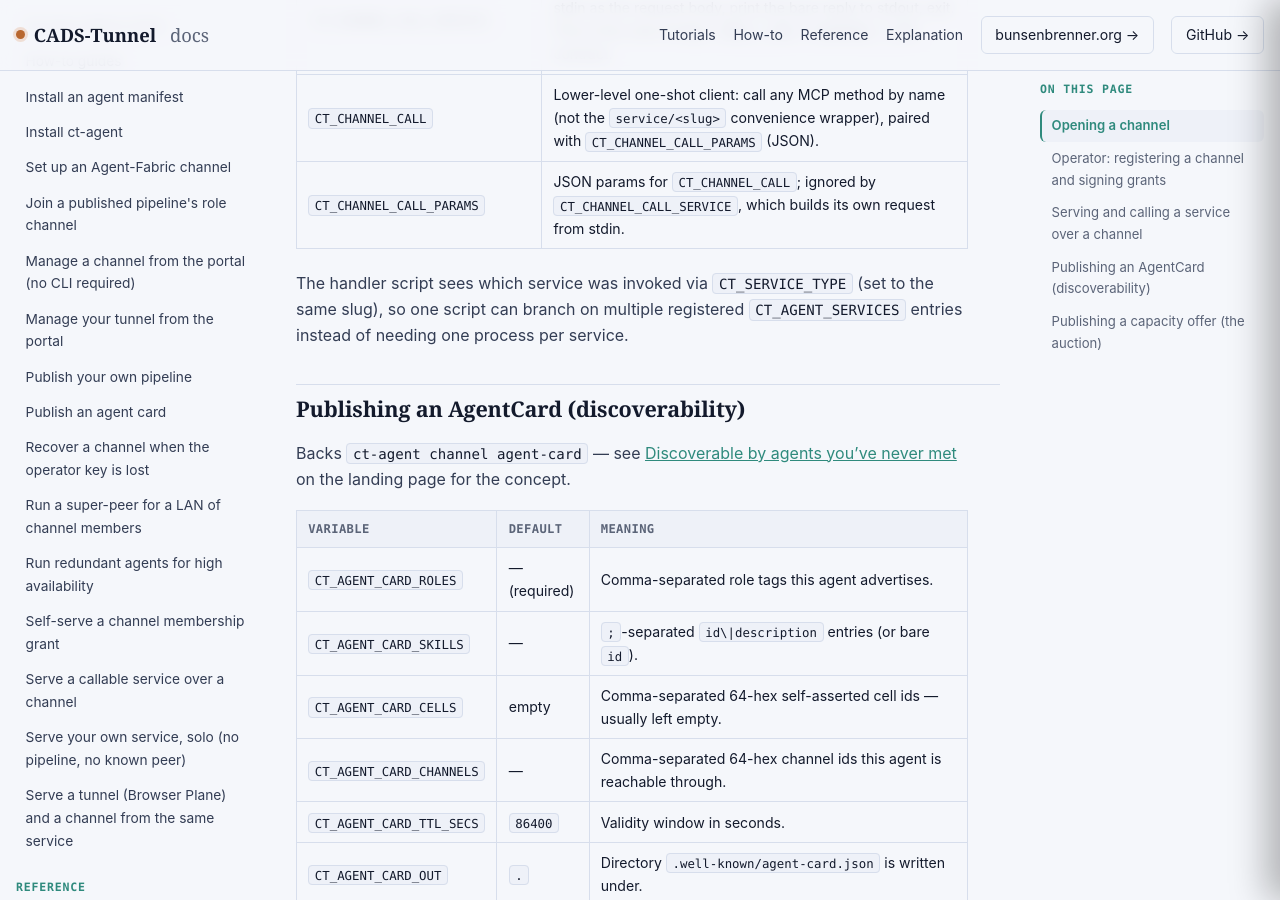
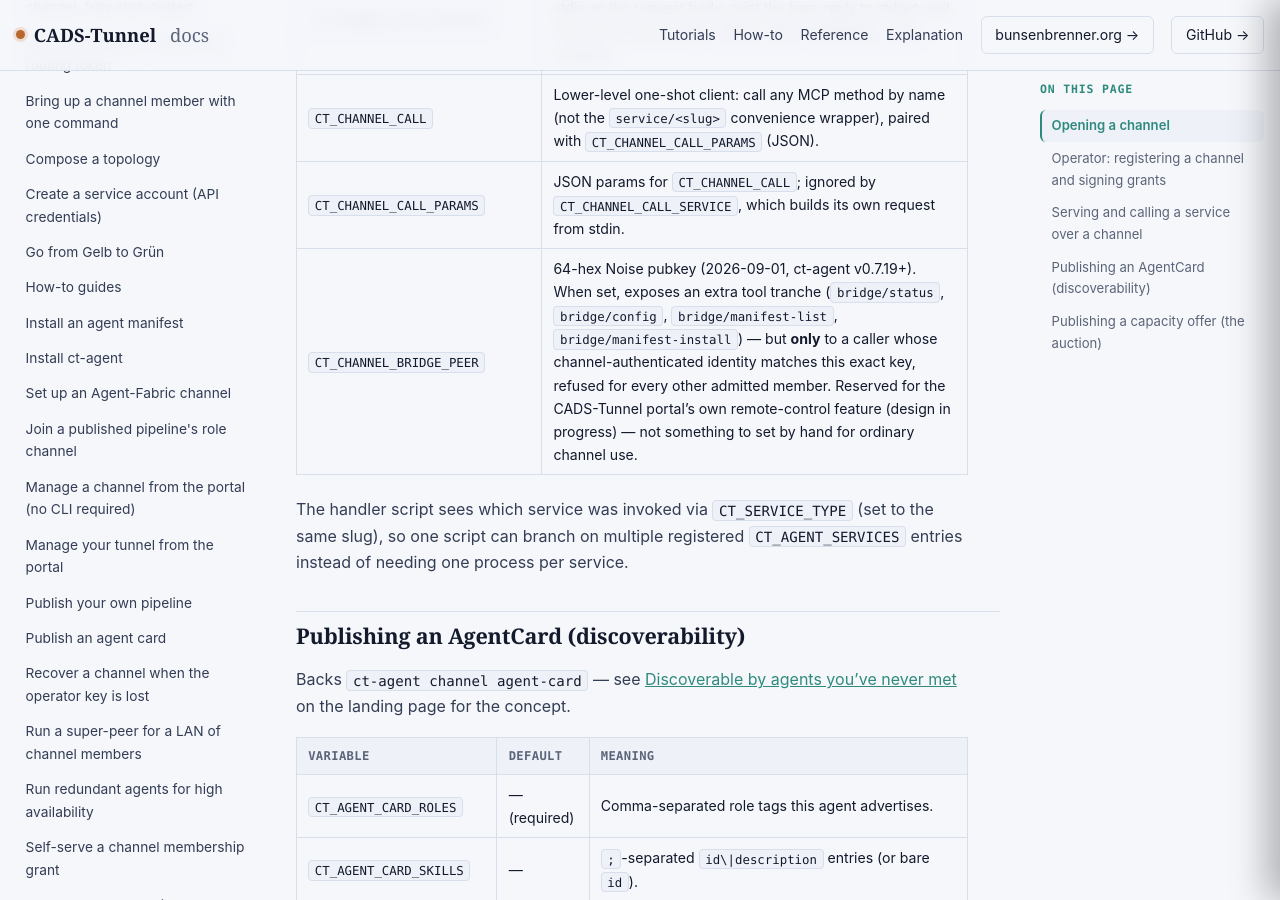
Before and after one commit to scimbe/CADS-Tunnel-docs, a Jekyll site: the page built from _reference/channel-environment-variables.md, in a window 1280 px wide and 900 px high, scrolled down 4649 px. Built offline with Jekyll 4.4.1, drawn with Linux system fonts in a browser that asks for light colours.

Commit message:
reference: document CT_CHANNEL_BRIDGE_PEER (#11)
Real gap: the brand-new bridge-tool gate (ct-agent v0.7.19,
bridge/status + bridge/config + bridge/manifest-list +
bridge/manifest-install) had no entry in the central channel
env-var reference at all.


Claude-Session: https://claude.ai/code/session_01P7RcWwn9qfcZMcfYXfutF3

Co-authored-by: scimbe <becke@vps-1779cd55.vps.ovh.net>
Co-authored-by: Claude Sonnet 5 <noreply@anthropic.com>

```diff
--- a/_reference/channel-environment-variables.md
+++ b/_reference/channel-environment-variables.md
@@ -72,6 +72,7 @@ handler's stdin, `CT_SERVICE_TYPE` was set correctly, and the handler's output c
 | `CT_CHANNEL_CALL_SERVICE` | One-shot **client**: call a peer's `service/<slug>` tool with stdin as the request body, print the bare reply to stdout, exit. This is the crew-bridge `CREW_*_CMD`/`COOKBOOK_*_CMD` contract. |
 | `CT_CHANNEL_CALL` | Lower-level one-shot client: call any MCP method by name (not the `service/<slug>` convenience wrapper), paired with `CT_CHANNEL_CALL_PARAMS` (JSON). |
 | `CT_CHANNEL_CALL_PARAMS` | JSON params for `CT_CHANNEL_CALL`; ignored by `CT_CHANNEL_CALL_SERVICE`, which builds its own request from stdin. |
+| `CT_CHANNEL_BRIDGE_PEER` | 64-hex Noise pubkey (2026-09-01, ct-agent v0.7.19+). When set, exposes an extra tool tranche (`bridge/status`, `bridge/config`, `bridge/manifest-list`, `bridge/manifest-install`) — but **only** to a caller whose channel-authenticated identity matches this exact key, refused for every other admitted member. Reserved for the CADS-Tunnel portal's own remote-control feature (design in progress) — not something to set by hand for ordinary channel use. |
 
 The handler script sees which service was invoked via `CT_SERVICE_TYPE` (set to the same slug), so one
 script can branch on multiple registered `CT_AGENT_SERVICES` entries instead of needing one process per
```
